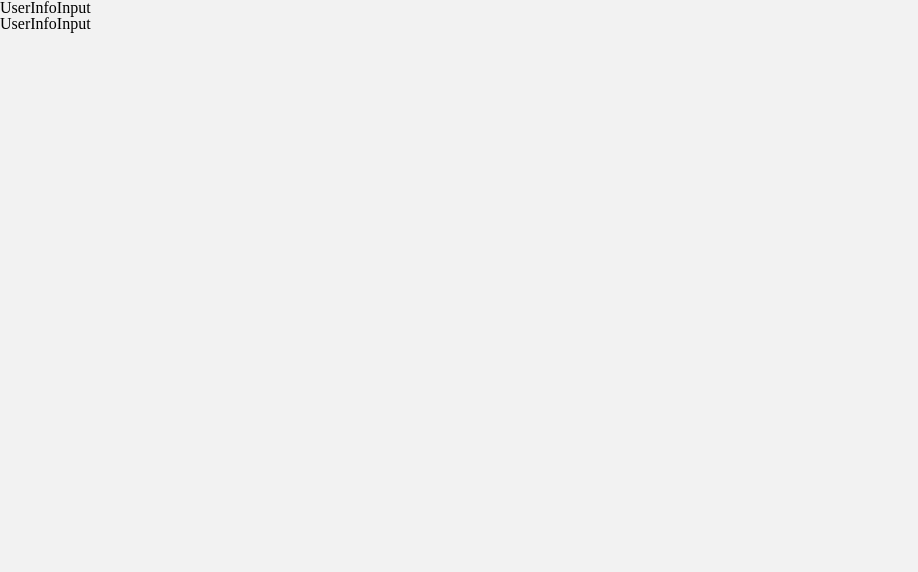
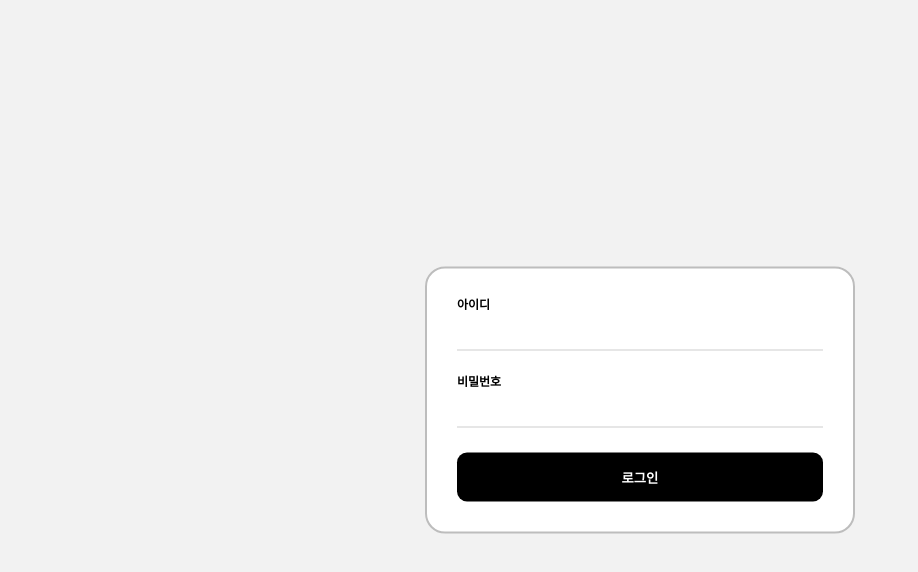
Before and after one commit to YOOJS1205/wanted-pre-onboarding-challenge-fe-1, a React (Create React App) app: page /auth/login in a window 1280 px wide. Shown: the top 572 px of the page, without its empty margins (0-918 px from the left). Built offline with nearby package versions, Linux system fonts and the light colour scheme.

Commit message:
#Feat: 로그인 페이지 퍼블리싱

```diff
--- a/src/components/Button/Button.jsx
+++ b/src/components/Button/Button.jsx
@@ -1,14 +1,16 @@
 import React from "react";
 import styled from "styled-components";
 
-export default function Button({ buttonText }) {
-  return <Btn>{buttonText}</Btn>;
+export default function Button({ buttonText, onClick }) {
+  return <Btn onClick={onClick}>{buttonText}</Btn>;
 }
 
 const Btn = styled.button`
   border: none;
-  border-radius: 20px;
+  border-radius: 10px;
   color: #fff;
-  padding: 20px;
+  padding: 15px;
   background-color: #000;
+  width: 100%;
+  font-weight: 600;
 `;
--- /dev/null
+++ b/src/components/Container/Container.jsx
@@ -0,0 +1,17 @@
+import React from "react";
+import styled from "styled-components";
+
+export default function Container({ children }) {
+  return <Box>{children}</Box>;
+}
+
+const Box = styled.article`
+  position: absolute;
+  top: 50%;
+  left: 50%;
+  transform: translate(-50%, -50%);
+  padding: 30px;
+  border: 2px solid #bdbdbd;
+  border-radius: 20px;
+  background-color: #fff;
+`;
--- a/src/components/Form/LoginForm.jsx
+++ b/src/components/Form/LoginForm.jsx
@@ -1,14 +1,41 @@
-import React from "react";
-import styled from "styled-components";
+import React, { useState } from "react";
+import axios from "axios";
+import Container from "../../components/Container/Container";
+import Button from "../Button/Button";
 import UserInfoInput from "./UserInfoInput";
 
 export default function LoginForm() {
+  const [id, setId] = useState("");
+  const [password, setPassword] = useState("");
+
+  console.log(id, password);
+
+  function onHandleId(e) {
+    setId(e.target.value);
+  }
+
+  function onHandlePassword(e) {
+    setPassword(e.target.value);
+  }
+
+  async function onClickLoginButton() {
+    try {
+      const res = axios.post("http://localhost:8080/users/login", {
+        body: {
+          email: id,
+          password: password,
+        },
+      });
+      console.log(res);
+    } catch (error) {
+      console.log(error);
+    }
+  }
   return (
     <Container>
-      <UserInfoInput />
-      <UserInfoInput />
+      <UserInfoInput labelText="아이디" onChange={onHandleId} />
+      <UserInfoInput labelText="비밀번호" onChange={onHandlePassword} />
+      <Button buttonText="로그인" onClick={onClickLoginButton} />
     </Container>
   );
 }
-
-const Container = styled.article``;
--- a/src/components/Form/UserInfoInput.jsx
+++ b/src/components/Form/UserInfoInput.jsx
@@ -1,5 +1,34 @@
 import React from "react";
+import styled from "styled-components";
 
-export default function UserInfoInput() {
-  return <div>UserInfoInput</div>;
+export default function UserInfoInput({ labelText, onChange }) {
+  return (
+    <Container>
+      <p className="ir">유저 정보 Input</p>
+      <Label>{labelText}</Label>
+      <Input onChange={onChange} />
+    </Container>
+  );
 }
+
+const Container = styled.article``;
+
+const Label = styled.label`
+  display: block;
+  font-size: 12px;
+  font-weight: 600;
+  margin-bottom: 8px;
+`;
+
+const Input = styled.input`
+  display: block;
+  padding: 8px;
+  border: none;
+  border-bottom: 1px solid rgba(0, 0, 0, 0.2);
+  &:focus {
+    border-color: rgb(0, 0, 0);
+  }
+  background-color: #fff;
+  width: 350px;
+  margin-bottom: 25px;
+`;
--- a/src/pages/Home/Home.jsx
+++ b/src/pages/Home/Home.jsx
@@ -1,6 +1,7 @@
 import React from "react";
 import { Link } from "react-router-dom";
 import styled from "styled-components";
+import Container from "../../components/Container/Container";
 
 export default function Home() {
   return (
@@ -15,17 +16,6 @@ export default function Home() {
     </Container>
   );
 }
-
-const Container = styled.article`
-  position: absolute;
-  top: 50%;
-  left: 50%;
-  transform: translate(-50%, -50%);
-  padding: 30px;
-  border: 2px solid #bdbdbd;
-  border-radius: 20px;
-  background-color: #fff;
-`;
 
 const Title = styled.h1`
   font-weight: 600;
--- a/src/styles/app.css
+++ b/src/styles/app.css
@@ -15,3 +15,7 @@ a {
 body {
   background-color: #f2f2f2;
 }
+
+input {
+  outline: none;
+}
```
